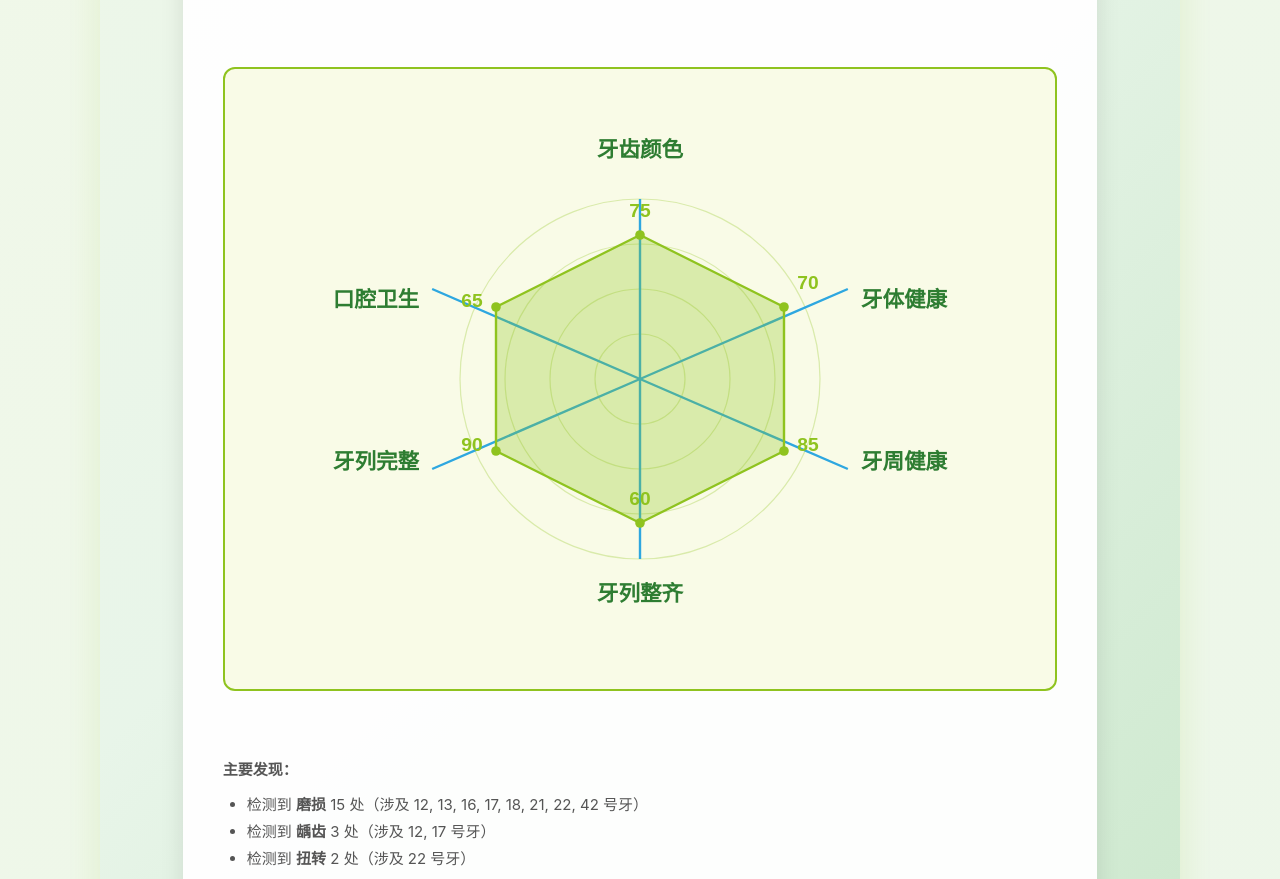
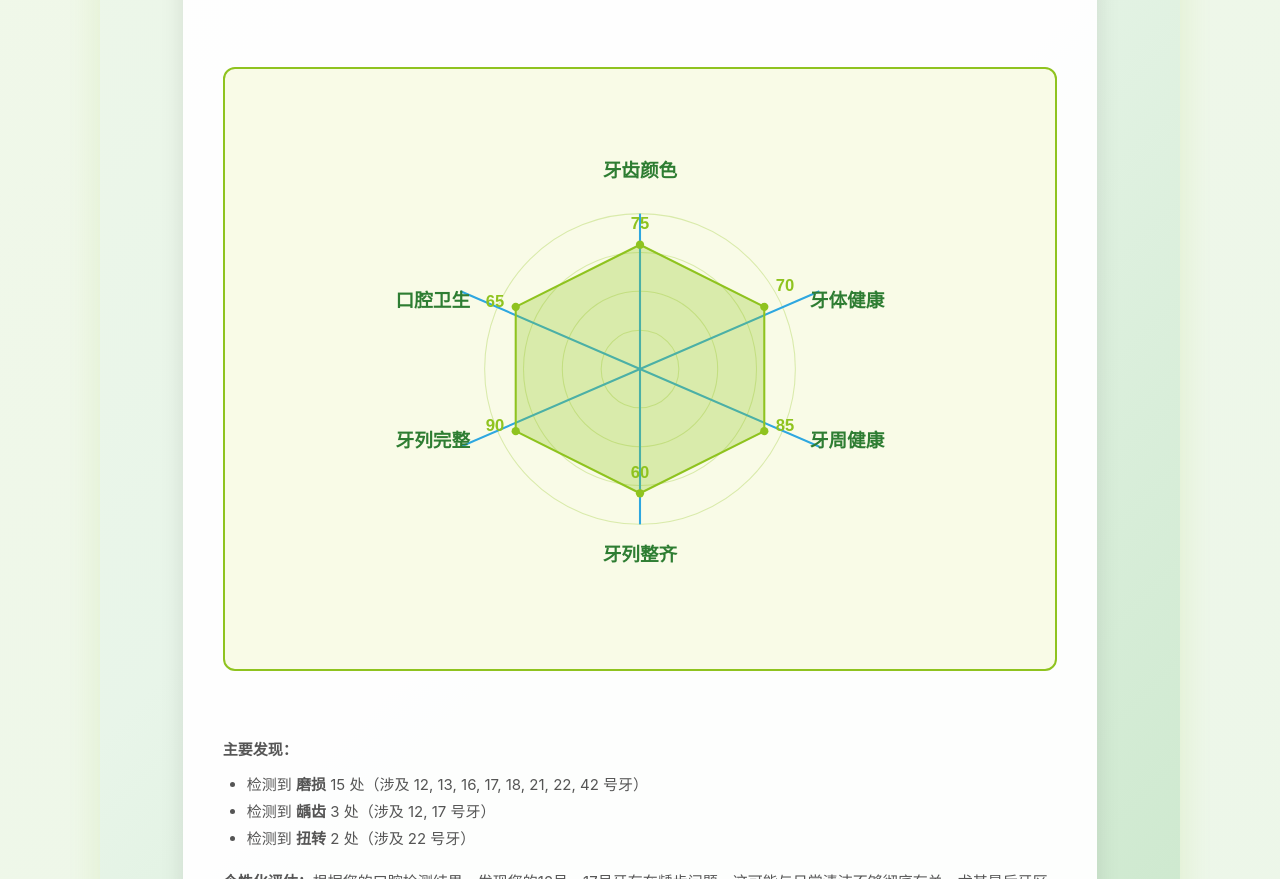
Before and after one commit to Ferrylive/software_report, a plain HTML site: page report.html in a window 1280 px wide. Shown: the part 829-1708 px from the top of the page. Drawn offline with Linux system fonts and the light colour scheme.

Commit message:
修复雷达图左右两侧文字超出框的问题：扩大viewBox范围并调整标签位置

```diff
--- a/report.html
+++ b/report.html
@@ -391,6 +391,8 @@
       margin: 0 auto;
       display: block;
       overflow: visible;
+      padding: 0 10px;
+      box-sizing: border-box;
     }
     @media (max-width: 768px) {
       .cover-radar .radar-chart svg {
@@ -3639,7 +3641,7 @@
       <!-- 雷达图 - 6个健康维度 -->
       <div class="cover-radar">
         <div class="radar-chart">
-          <svg width="500" height="500" xmlns="http://www.w3.org/2000/svg" viewBox="-50 -50 500 500" style="overflow: visible;">
+          <svg width="500" height="500" xmlns="http://www.w3.org/2000/svg" viewBox="-80 -50 560 500" style="overflow: visible;">
             <defs>
               <style>
                 .radar-grid { stroke: var(--brand-green); stroke-width: 1; fill: none; opacity: 0.3; }
@@ -3671,13 +3673,13 @@
             <circle cx="200" cy="320" r="4" class="radar-point"/>
             <circle cx="80" cy="260" r="4" class="radar-point"/>
             <circle cx="80" cy="140" r="4" class="radar-point"/>
-            <!-- 标签 - 调整位置避免被遮挡 -->
+            <!-- 标签 - 调整位置避免超出框 -->
             <text x="200" y="15" text-anchor="middle" class="radar-label">牙齿颜色</text>
-            <text x="420" y="140" text-anchor="middle" class="radar-label">牙体健康</text>
-            <text x="420" y="275" text-anchor="middle" class="radar-label">牙周健康</text>
+            <text x="400" y="140" text-anchor="middle" class="radar-label">牙体健康</text>
+            <text x="400" y="275" text-anchor="middle" class="radar-label">牙周健康</text>
             <text x="200" y="385" text-anchor="middle" class="radar-label">牙列整齐</text>
-            <text x="-20" y="275" text-anchor="middle" class="radar-label">牙列完整</text>
-            <text x="-20" y="140" text-anchor="middle" class="radar-label">口腔卫生</text>
+            <text x="0" y="275" text-anchor="middle" class="radar-label">牙列完整</text>
+            <text x="0" y="140" text-anchor="middle" class="radar-label">口腔卫生</text>
             <!-- 数值 (0-100分) -->
             <text x="200" y="65" text-anchor="middle" class="radar-value">75</text>
             <text x="340" y="125" text-anchor="middle" class="radar-value">70</text>
```
